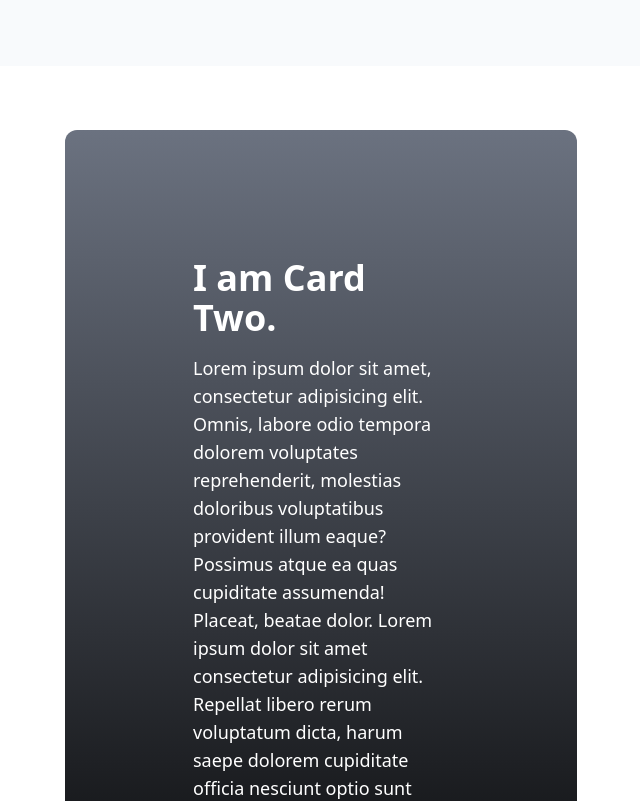
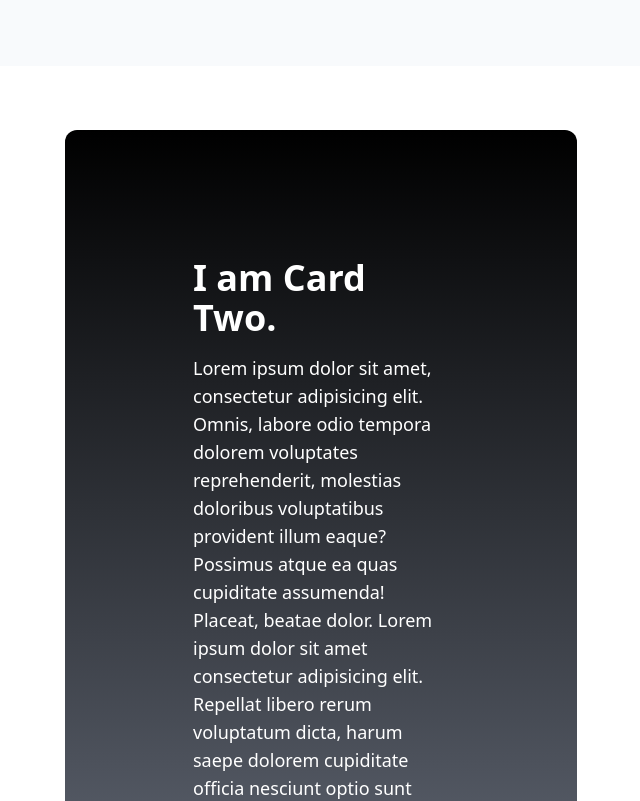
Before and after one commit to dj4815/hello, a React (Vite) app: page / in a window 1280 px wide. Shown: the part 2320-3121 px from the top of the page, without its empty margins (319-959 px from the left). Built offline with nearby package versions, Linux system fonts and the light colour scheme.

Commit message:
change black card

```diff
--- a/src/components/Main.jsx
+++ b/src/components/Main.jsx
@@ -56,7 +56,7 @@ export default function Main() {
         dolorem cupiditate officia nesciunt optio sunt assumenda voluptatibus
         eum? Inventore, maxime! Delectus odio placeat fuga."
         paragraphColor="secondary"
-        bgColor="bg-gradient-to-t from-black to-gray-500"
+        bgColor="bg-gradient-to-b from-black to-gray-500"
       />
       <Footer />
     </>
```
